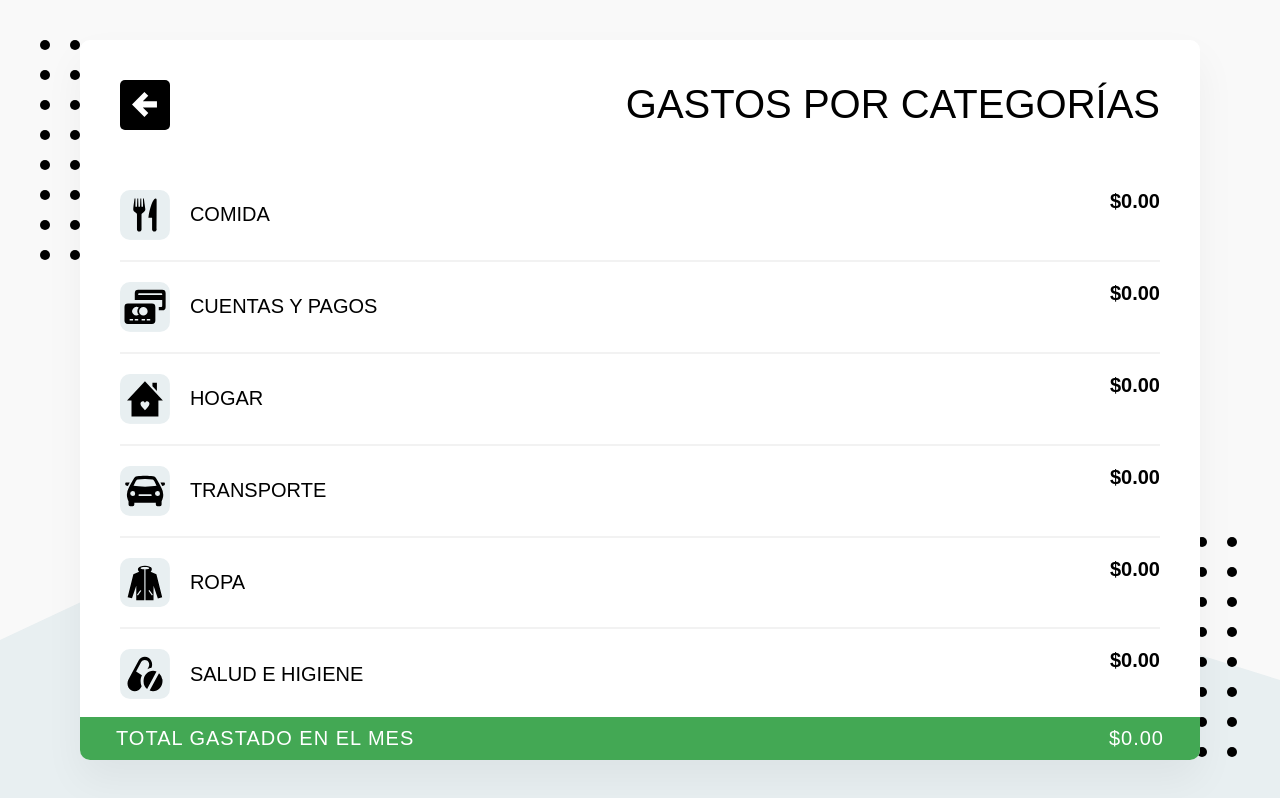
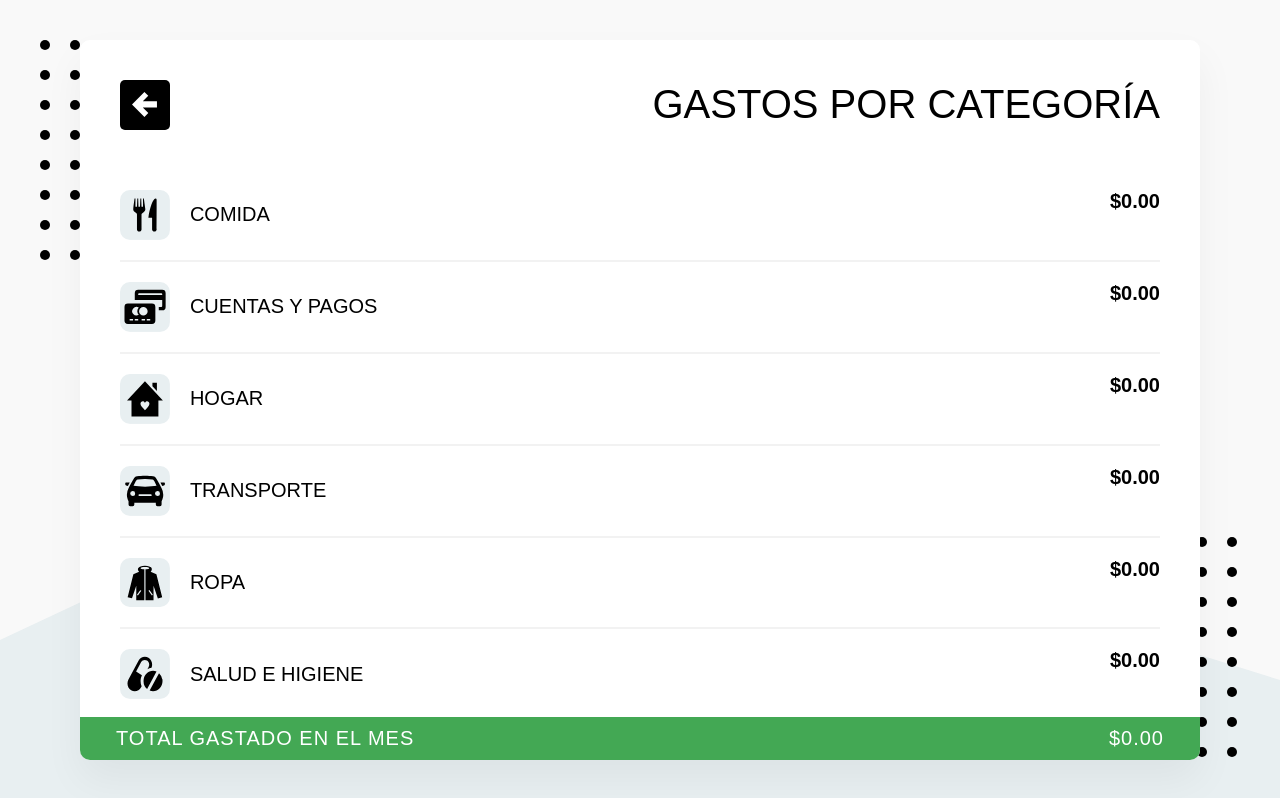
Before and after one commit to amaurysg/expenses_react_app, a React (Create React App) app: page /categorias in a window 1280 px wide. Built offline with nearby package versions, Linux system fonts and the light colour scheme; no server answers; the database is empty; sample sign-in values are in the browser's storage.

Commit message:
update error

```diff
--- a/src/components/GastosCat.js
+++ b/src/components/GastosCat.js
@@ -23,7 +23,7 @@ const GastosCat = () => {
       <Header>
 
             <BtnBack></BtnBack>
-              <Titulo>Gastos por Categorías</Titulo>
+              <Titulo>Gastos por Categoría</Titulo>
 
       </Header>
 
```
Also changed, not shown: 1 other file (tests, documents, lock files or other folders).
